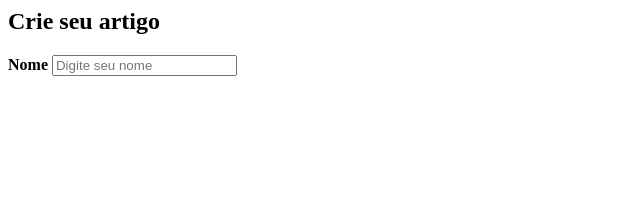
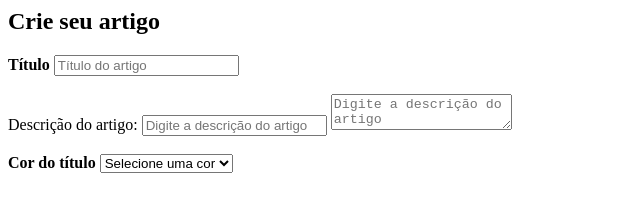
Before and after one commit to PacoGiordani/WEB1, a plain HTML site: page novo_artigo.html in a window 1280 px wide. Shown: the whole page, without its empty margins (0-640 px from the left). Drawn offline with Linux system fonts and the light colour scheme.

Commit message:
Esse commit cria um formulário e alguns inputs no arquivo novo_artigo.html

```diff
--- a/novo_artigo.html
+++ b/novo_artigo.html
@@ -15,8 +15,30 @@
     <main>
       <form name="criar-artigo">
         <div>
-          <label for="meu-nome"><b>Nome</b></label>
-          <input id="meu-nome" type="text" placeholder="Digite seu nome" required/>
+          <label for="art-titulo"><b>Título</b></label>
+          <input id="art-titulo" type="text" placeholder="Título do artigo" required/>
+        </div>
+
+        <br>
+
+        <div>
+          <label for="desc-artigo">Descrição do artigo: </label>
+          <input id="desc-artigo" type="text" placeholder="Digite a descrição do artigo" required/>
+          <textarea id="desc-artigo" maxlength="140" placeholder="Digite a descrição do artigo"></textarea>
+        </div>
+
+        <br>
+
+        <div>
+          <label for="cor-titulo"><b>Cor do título</b></label>
+          <select>
+        		<option selected>Selecione uma cor</option>
+        		<option>Azul</option>
+        		<option>Amarelo</option>
+        		<option>Vermelho</option>
+        		<option>Laranja</option>
+            <option>Marrom</option>
+        	</select>
         </div>
 
       </form>
```
